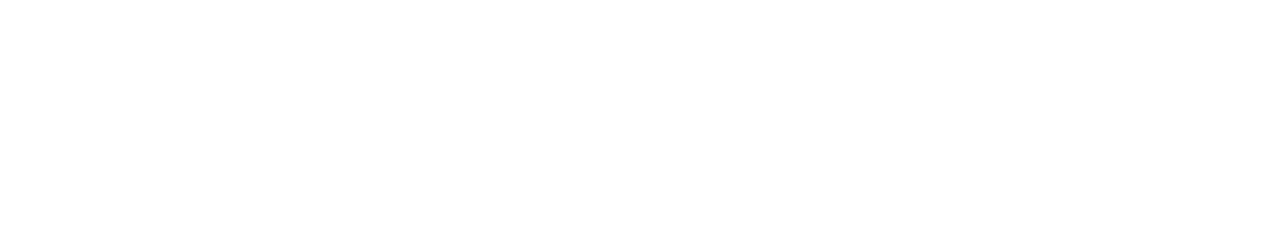
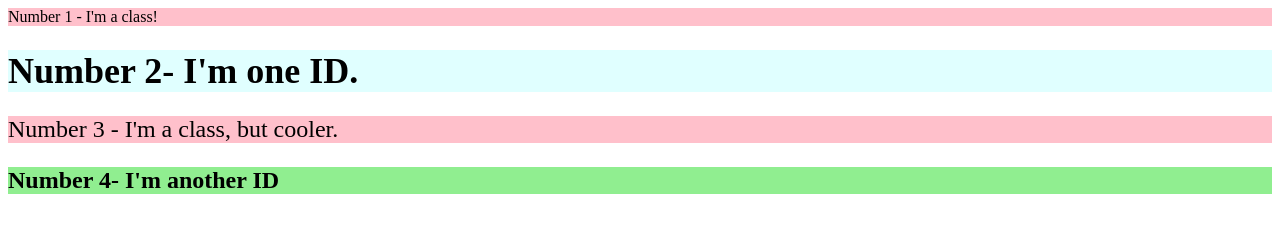
Before and after one commit to hxrleen/id_selector, a plain HTML site: page index.html in a window 1280 px wide. Drawn offline with Linux system fonts and the light colour scheme.

Commit message:
Add index.html

```diff
--- a/index.html
+++ b/index.html
@@ -9,6 +9,7 @@
                 font-style: verdana, sans-serif;
             }
             h1{
+                background-color: lightcyan;
                 text: blue;
                 font-size: 36px;
             }
@@ -23,4 +24,12 @@
             }
         </style>
     </head>
+    <body>
+        <div>
+            Number 1 - I'm a class!
+        </div>
+        <h1>Number 2- I'm one ID.</h1>
+        <p> Number 3 - I'm a class, but cooler.</p>
+        <h2>Number 4- I'm another ID </h2>
+    </body>
 </html>
```
